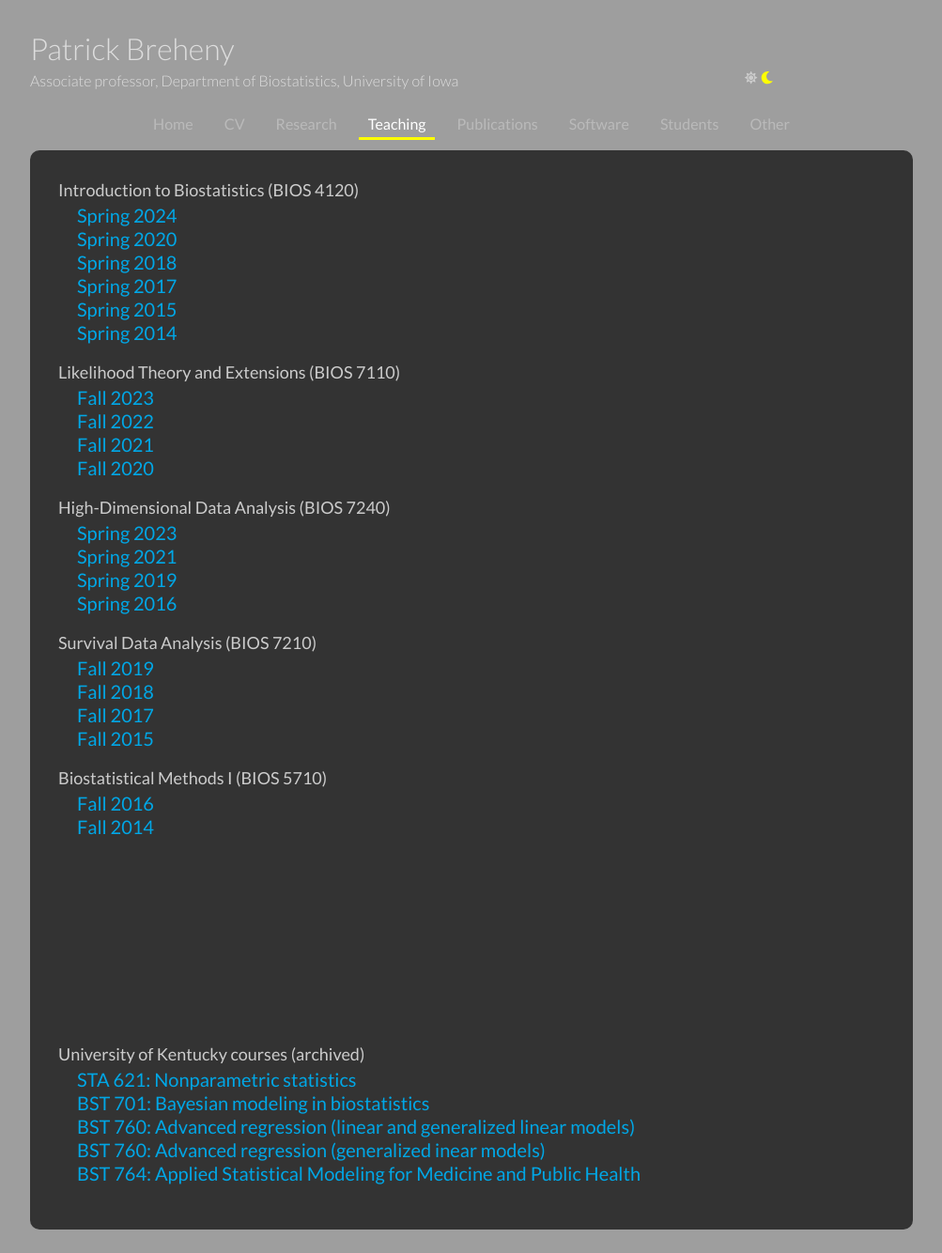
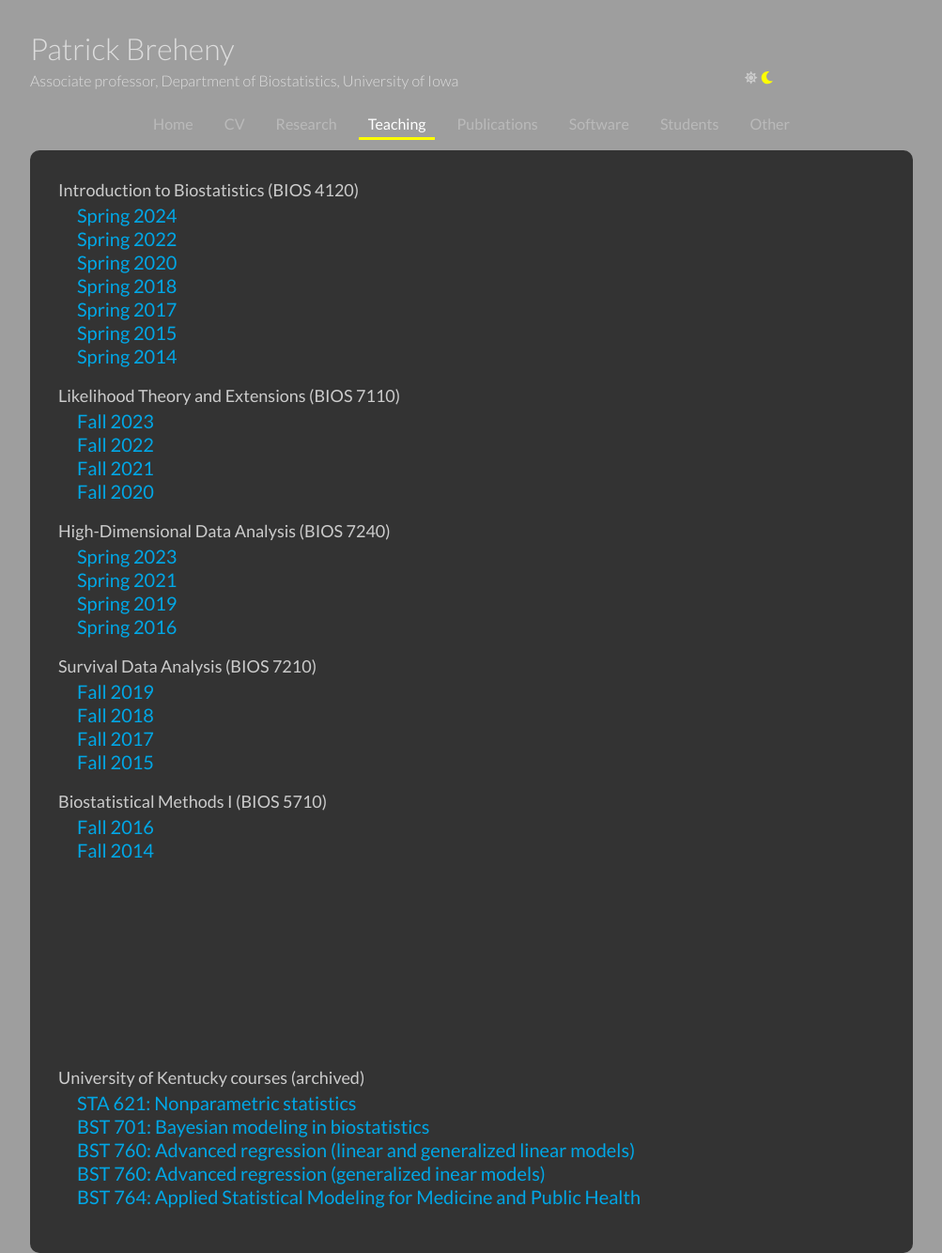
Before and after one commit to pbreheny/web, a Jekyll site: the page built from teaching.html, in a window 1280 px wide. Shown: the whole page at 94% size, without its empty margins (138-1141 px from the left). Built offline with Jekyll 4.4.1, drawn with Linux system fonts in a browser that asks for light colours; nearby versions of some CDN libraries; before the commit the page ends 1309 px from its top, so only the background shows below that; grey boxes are pictures that could not be loaded.

Commit message:
fixing mistake in teaching links

```diff
--- a/teaching.html
+++ b/teaching.html
@@ -5,6 +5,7 @@ layout: default
 <h4>Introduction to Biostatistics (BIOS 4120)</h4>
 <div class="semester">
   <h3><a href="4120/s24/index.html">Spring 2024</a></h3>
+  <h3><a href="4120/s22/index.html">Spring 2022</a></h3>
   <h3><a href="4120/s20/index.html">Spring 2020</a></h3>
   <h3><a href="4120/s18/index.html">Spring 2018</a></h3>
   <h3><a href="4120/s17/index.html">Spring 2017</a></h3>
```
